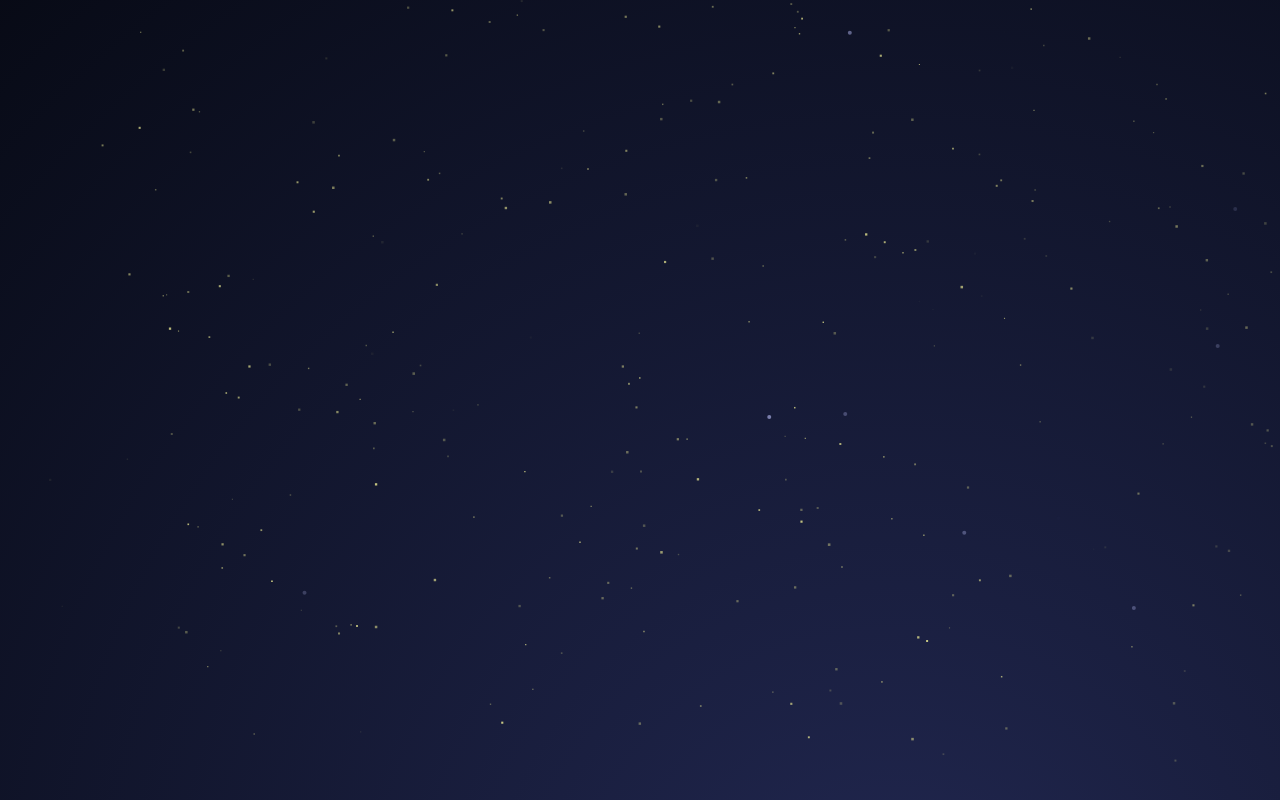
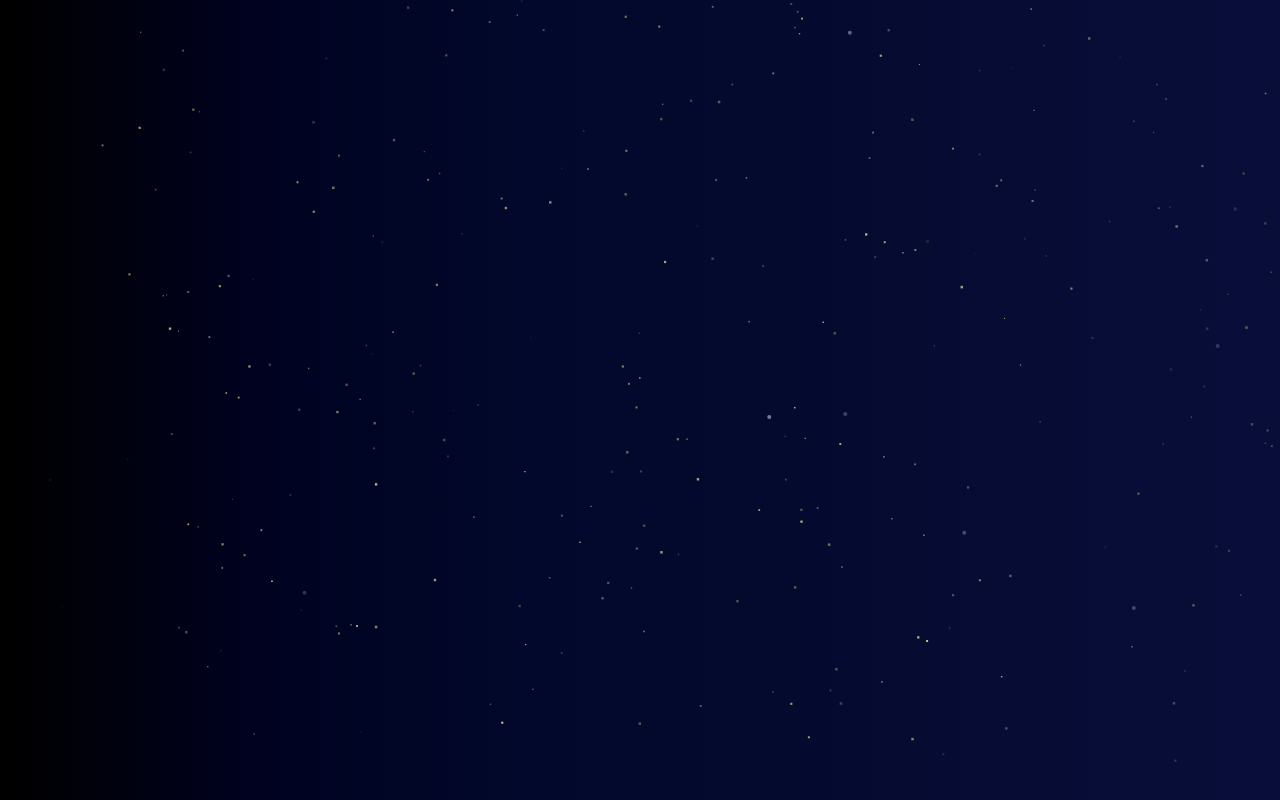
Before and after one commit to Rashedin-063/my-portfolio, a Next.js app: page / in a window 1280 px wide. Shown: the top 800 px of the page. Built offline with nearby package versions, Linux system fonts and the light colour scheme.

Commit message:
background color fixed

```diff
--- a/src/app/layout.tsx
+++ b/src/app/layout.tsx
@@ -26,14 +26,11 @@ export default function RootLayout({
   children: React.ReactNode;
 }>) {
   return (
-    <html lang="en">
+    <html lang='en'>
       <body
-        className={`${geistSans.variable} ${geistMono.variable} antialiased page`}
+        className={`${geistSans.variable} ${geistMono.variable} antialiased page bg-indigo-950`}
       >
-
-
-            {children}
-
+        {children}
       </body>
     </html>
   );
--- a/src/app/page.tsx
+++ b/src/app/page.tsx
@@ -5,12 +5,10 @@ import NewComponent from '@/components/NewComponent';
 
 const Home: NextPage = () => {
   return (
-    <div className="bg-radial-custom bg-opacity-25">
-   <AnimatedUniverse/>
+    <div className='bg-custom-gradient'>
+      <AnimatedUniverse />
 
-        <NewComponent />
-
-
+      <NewComponent />
     </div>
   );
 };
--- a/src/components/AnimatedUniverse.tsx
+++ b/src/components/AnimatedUniverse.tsx
@@ -1,4 +1,4 @@
-"use client"
+'use client';
 
 import React, { useEffect } from 'react';
 
@@ -12,9 +12,11 @@ const AnimatedUniverse: React.FC = () => {
   }, []);
 
   return (
-    <div className='relative w-full min-h-screen bg-radial-custom'>
-      <canvas id='universe' className='absolute top-0 left-0 w-full h-full z-0 pointer-events-none'></canvas>
-
+    <div className='relative w-full min-h-screen '>
+      <canvas
+        id='universe'
+        className='absolute top-0 left-0 w-full h-full z-0 pointer-events-none'
+      ></canvas>
     </div>
   );
 };
--- a/tailwind.config.ts
+++ b/tailwind.config.ts
@@ -9,12 +9,11 @@ const config: Config = {
   theme: {
     extend: {
       backgroundImage: {
-        'radial-custom':
-          'radial-gradient(1600px at 70% 120%, rgba(33, 39, 80, 1) 1%, #020409 100%)',
+        'custom-gradient':
+          'linear-gradient(to right, #000000,  #000220, #02082B, #040A2E,  #060C34, #080E39)',
       },
+
       colors: {
-        'main-bgGradient':
-          'bg-gradient-to-r from-[#0E1225] via-[#161A36] to-[#181D3C]',
         background: 'var(--background)',
         foreground: 'var(--foreground)',
       },
```
